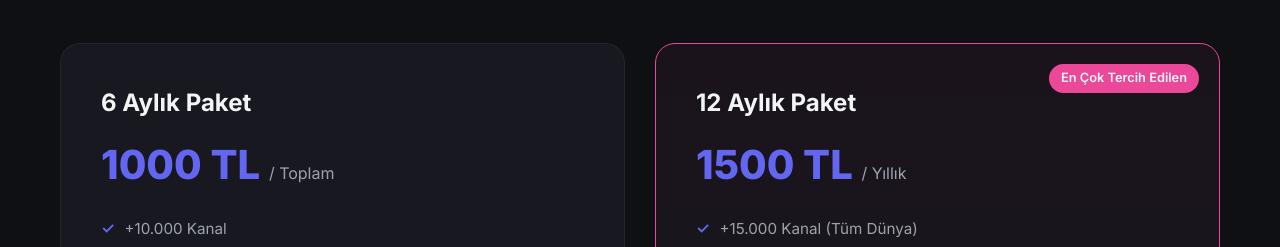
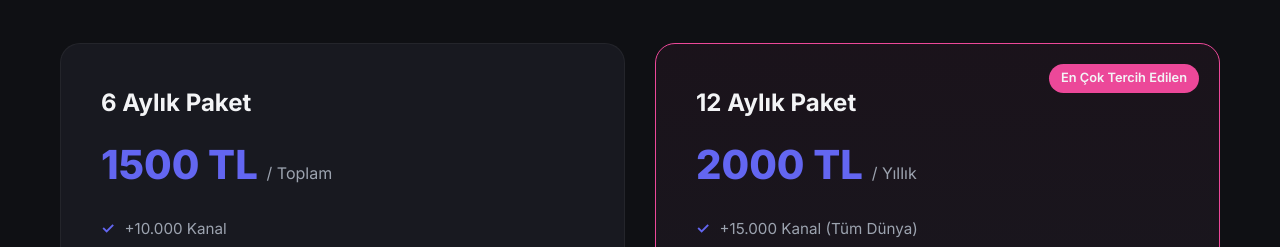
Before and after one commit to qihewen830-hub/vizyon, a plain HTML site: page index.html in a window 1280 px wide. Shown: the part 1240-1487 px from the top of the page. Drawn offline with Linux system fonts and the light colour scheme.

Commit message:
Update index.html

```diff
--- a/index.html
+++ b/index.html
@@ -478,7 +478,7 @@
                 <div class="price-card">
                     <div class="price-header">
                         <h3>6 Aylık Paket</h3>
-                        <div class="price">1000 TL <span>/ Toplam</span></div>
+                        <div class="price">1500 TL <span>/ Toplam</span></div>
                     </div>
                     <ul class="features-list">
                         <li>+10.000 Kanal</li>
@@ -495,7 +495,7 @@
                     <div class="popular-badge">En Çok Tercih Edilen</div>
                     <div class="price-header">
                         <h3>12 Aylık Paket</h3>
-                        <div class="price">1500 TL <span>/ Yıllık</span></div>
+                        <div class="price">2000 TL <span>/ Yıllık</span></div>
                     </div>
                     <ul class="features-list">
                         <li>+15.000 Kanal (Tüm Dünya)</li>
```
